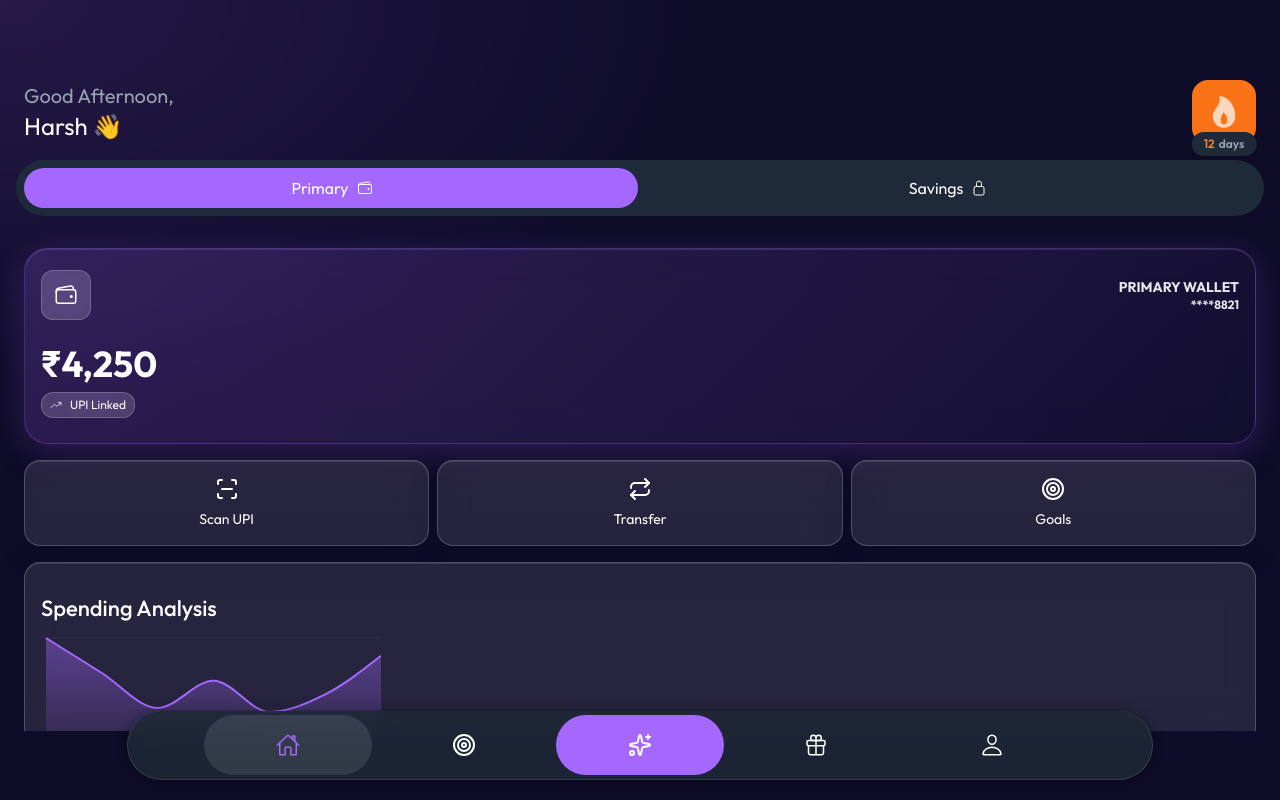
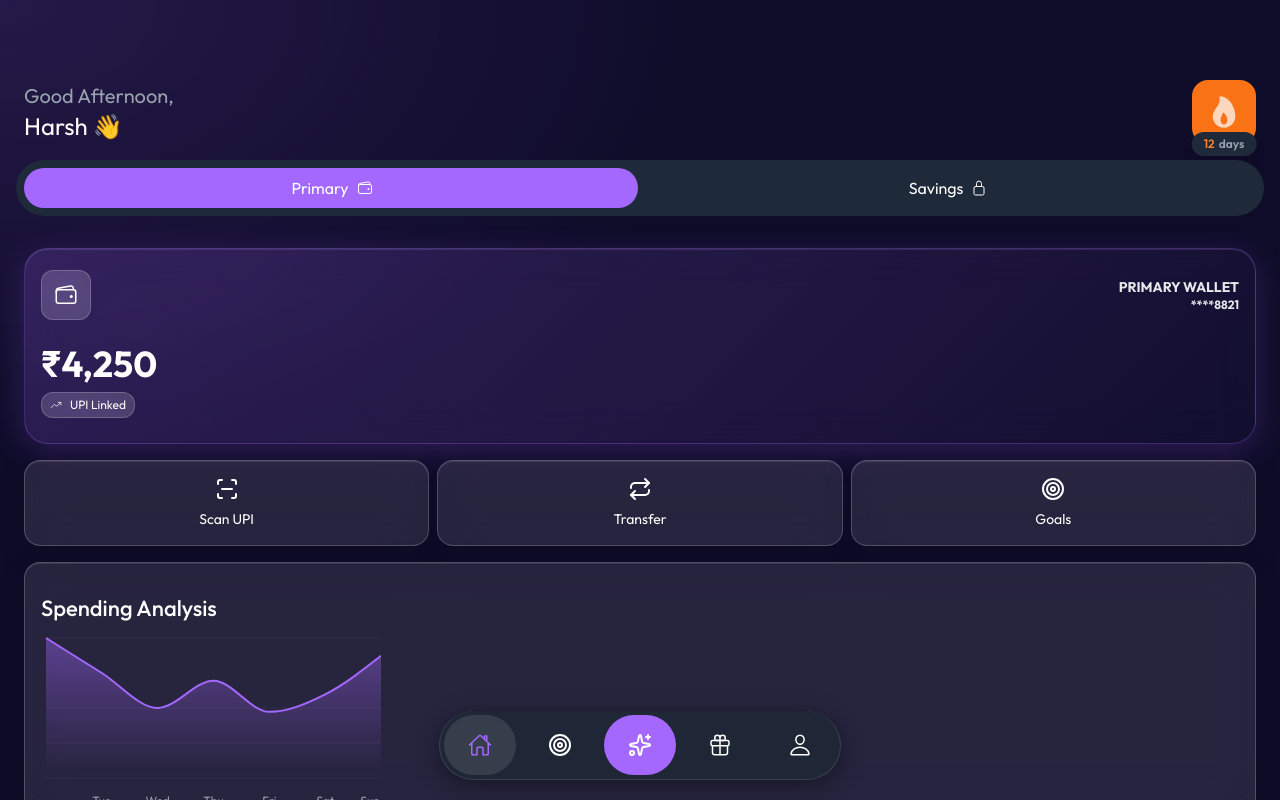
Before and after one commit to cubaseuser123/PocketPal-Revamped, a React (Vite) app in the folder apps/mobile/: page /home in a window 1280 px wide. Built offline with nearby package versions, Linux system fonts and the light colour scheme; what @capacitor/core would draw is missing.

Commit message:
Made the tabbar transparent and truly floating

```diff
--- a/apps/mobile/package.json
+++ b/apps/mobile/package.json
@@ -14,6 +14,7 @@
     "lint": "eslint"
   },
   "dependencies": {
+    "@repo/auth": "workspace:*",
     "@capacitor/android": "7.4.4",
     "@capacitor/app": "7.1.0",
     "@capacitor/core": "7.4.4",
--- a/apps/mobile/src/theme/floating-tab-bar.css
+++ b/apps/mobile/src/theme/floating-tab-bar.css
@@ -11,24 +11,38 @@ ion-tab-button.tab-selected {
 }
 
 ion-tab-bar {
-  background-color: rgba(31, 41, 55, 0.85) !important;
+  --background: transparent !important;
+  background: rgba(31, 41, 55, 0.85) !important;
   backdrop-filter: blur(14px);
   -webkit-backdrop-filter: blur(14px);
   border: 1px solid rgba(255, 255, 255, 0.12);
-  box-shadow: 0px 1px 12px rgba(0, 0, 0, 0.4);
+  box-shadow: 0px 4px 24px rgba(0, 0, 0, 0.4);
   border-radius: 50px !important;
   height: 60px;
   width: 80%;
+  max-width: 400px;
   padding-top: 4px;
   padding-bottom: 4px;
   bottom: 20px;
-  position: relative;
-  margin: 0 auto !important;
-  border-top: none;
+  position: fixed !important;
+  left: 50%;
+  transform: translateX(-50%);
+  margin: 0 !important;
+  border-top: none !important;
+  contain: none !important;
+}
+
+ion-tab-bar::before {
+  display: none !important;
+}
+
+ion-tabs {
+  --background: transparent;
 }
 
 .ios ion-tab-bar {
   height: 55px;
+  bottom: 25px;
 }
 
 .ios ion-tab-button ion-icon {
@@ -36,6 +50,9 @@ ion-tab-bar {
 }
 
 ion-tab-button {
+  --background: transparent !important;
+  --background-focused: transparent !important;
+  --background-hover: transparent !important;
   border-radius: 12px !important;
   margin: 0 4px;
 }
@@ -88,3 +105,7 @@ ion-tab-button:not(.ai-tab-button).tab-selected {
   background-color: rgba(255, 255, 255, 0.1) !important;
   border-radius: 50px !important;
 }
+
+ion-content {
+  --padding-bottom: 100px;
+}
```
Also changed, not shown: 3 other files (tests, documents, lock files or other folders).
